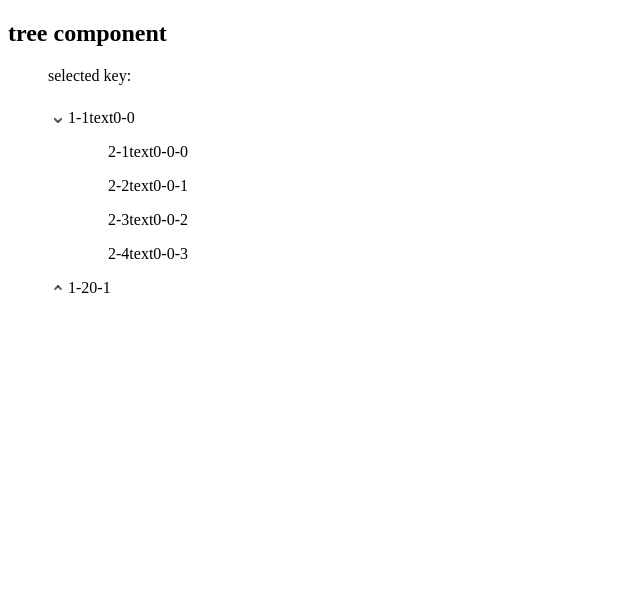
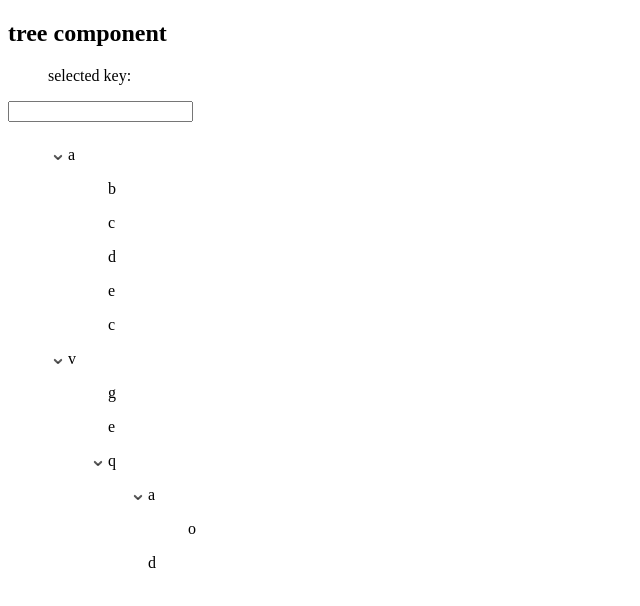
Before and after one commit to wanghewanghe/react-immer-tree, a React app: page / in a window 1280 px wide. Shown: the whole page, without its empty margins (0-640 px from the left). Built offline with nearby package versions, Linux system fonts and the light colour scheme; a small style sheet from the web is missing.

Commit message:
[feature]search node

```diff
--- a/index.scss
+++ b/index.scss
@@ -8,7 +8,7 @@
   .tree-children {
     max-height: 0;
     overflow: hidden;
-    transition: max-height .5s;
+    transition: max-height .4s;
   }
 
   &.tree-node-open {
@@ -17,17 +17,17 @@
         &::before {
           transform: rotate(45deg) translateX(2px);
           background-image: linear-gradient(to right, rgba(0, 0, 0, 0.65), rgba(0, 0, 0, 0.65));
-          transition: background 0.3s cubic-bezier(0.645, 0.045, 0.355, 1), transform 0.3s cubic-bezier(0.645, 0.045, 0.355, 1), top 0.3s cubic-bezier(0.645, 0.045, 0.355, 1), -webkit-transform 0.3s cubic-bezier(0.645, 0.045, 0.355, 1);
+          transition: background 0.2s cubic-bezier(0.645, 0.045, 0.355, 1), transform 0.2s cubic-bezier(0.645, 0.045, 0.355, 1), top 0.2s cubic-bezier(0.645, 0.045, 0.355, 1), -webkit-transform 0.2s cubic-bezier(0.645, 0.045, 0.355, 1);
         }
         &:after {
           transform: rotate(-45deg) translateX(-2px);
           background-image: linear-gradient(to right, rgba(0, 0, 0, 0.65), rgba(0, 0, 0, 0.65));
-          transition: background 0.3s cubic-bezier(0.645, 0.045, 0.355, 1), transform 0.3s cubic-bezier(0.645, 0.045, 0.355, 1), top 0.3s cubic-bezier(0.645, 0.045, 0.355, 1), -webkit-transform 0.3s cubic-bezier(0.645, 0.045, 0.355, 1);
+          transition: background 0.2s cubic-bezier(0.645, 0.045, 0.355, 1), transform 0.2s cubic-bezier(0.645, 0.045, 0.355, 1), top 0.2s cubic-bezier(0.645, 0.045, 0.355, 1), -webkit-transform 0.2s cubic-bezier(0.645, 0.045, 0.355, 1);
         }
       }
     }
     > .tree-children {
-      max-height: 999px;
+      max-height: 9999px;
     }
   }
 }
@@ -44,7 +44,7 @@
     width: 20px;
     height: 33px;
 
-    transition: transform 0.3s cubic-bezier(0.645, 0.045, 0.355, 1), -webkit-transform 0.3s cubic-bezier(0.645, 0.045, 0.355, 1);
+    transition: transform 0.2s cubic-bezier(0.645, 0.045, 0.355, 1), -webkit-transform 0.2s cubic-bezier(0.645, 0.045, 0.355, 1);
 
     &:before, &:after {
       content: '';
@@ -59,11 +59,11 @@
     }
     &:before {
       transform: rotate(-45deg) translateX(2px);
-      transition: background 0.3s cubic-bezier(0.645, 0.045, 0.355, 1), transform 0.3s cubic-bezier(0.645, 0.045, 0.355, 1), top 0.3s cubic-bezier(0.645, 0.045, 0.355, 1), -webkit-transform 0.3s cubic-bezier(0.645, 0.045, 0.355, 1);
+      transition: background 0.2s cubic-bezier(0.645, 0.045, 0.355, 1), transform 0.2s cubic-bezier(0.645, 0.045, 0.355, 1), top 0.2s cubic-bezier(0.645, 0.045, 0.355, 1), -webkit-transform 0.2s cubic-bezier(0.645, 0.045, 0.355, 1);
     }
     &:after {
       transform: rotate(45deg) translateX(-2px);
-      transition: background 0.3s cubic-bezier(0.645, 0.045, 0.355, 1), transform 0.3s cubic-bezier(0.645, 0.045, 0.355, 1), top 0.3s cubic-bezier(0.645, 0.045, 0.355, 1), -webkit-transform 0.3s cubic-bezier(0.645, 0.045, 0.355, 1);
+      transition: background 0.2s cubic-bezier(0.645, 0.045, 0.355, 1), transform 0.2s cubic-bezier(0.645, 0.045, 0.355, 1), top 0.2s cubic-bezier(0.645, 0.045, 0.355, 1), -webkit-transform 0.2s cubic-bezier(0.645, 0.045, 0.355, 1);
     }
   }
   .node-text {
--- a/src/Tree.js
+++ b/src/Tree.js
@@ -3,49 +3,10 @@ import TreeNode from "./TreeNode";
 import produce from 'immer'
 import { closeMenu, getDropPosition, getNodeByIndexArr, produceNewData, recursiveTreeData } from "./utils";
 
-const data = [
-  {
-    name: '1-1text',
-    state: {
-      isOpen: true,
-    },
-    children: [
-      { name: '2-1text', id: 21 },
-      { name: "2-2text", id: 22 },
-      {
-        name: '2-3text',
-        // children: [
-        //   {
-        //     name: '3-1text', children: [
-        //       { name: '4-1text' }
-        //     ]
-        //   },
-        //   { name: '3-2text' }
-        // ]
-      },
-      { name: "2-4text" },
-    ],
-  }, {
-    name: '1-2',
-    children: [
-      { name: '2-1text', id: 21 },
-      { name: "2-2text", id: 22 },
-      {
-        name: '2-3text', children: [
-          {
-            name: '3-1text', children: [
-              { name: '4-1text' }
-            ]
-          },
-          { name: '3-2text' }
-        ]
-      }
-    ],
-  }
-]
+const data = [{"name":"a","key":"0-0","children":[{"name":"b","key":"0-0-0"},{"name":"c","key":"0-0-1"},{"name":"d","key":"0-0-2"},{"name":"e","key":"0-0-3"},{"name":"c","key":"0-0-4"}]},{"name":"v","key":"0-1","children":[{"name":"g","key":"0-1-0"},{"name":"e","key":"0-1-1"},{"name":"q","key":"0-1-2","children":[{"name":"a","key":"0-1-2-0","children":[{"name":"o","key":"0-1-2-0-0"}]},{"name":"d","key":"0-1-2-1"}]}]}]
 
 const NODE_DEFAULT_STATE = {
-  isOpen: false,
+  isOpen: true,
   isDisabled: false,
   isChecked: false,
 }
@@ -92,14 +53,49 @@ export default class Tree extends React.Component {
     onChecked: () => {},
     onUnchecked: () => {},
   }
+  original_data = setDefaultState(data)
   state = {
-    data: setDefaultState(data),
+    data: this.original_data,
     selected: [],
     active_key: '',
+    no_search_data: false,
+    matched_keys: [],
   }
 
   drag_node_key = ''
   drag_relative_index = 0
+  keyTextMap = {}
+
+  componentDidMount() {
+    console.log(this.keyTextMap)
+  }
+
+  searchNode = e => {
+    if (e.keyCode === 13) {
+      if (e.target.value !== '') {
+        const matched_keys = Object.entries(this.keyTextMap).reduce((result, o) => {
+          if (o[1].includes(e.target.value)) {
+            o[0].split('-').reduce((key, index) => {
+              const res = key + '-' + index
+              result.push(res)
+              return res
+            })
+          }
+          return result
+        }, [])
+        // console.log(matched_keys)
+        this.setState({
+          matched_keys,
+          no_search_data: !matched_keys.length,
+        })
+      } else {
+        this.setState({
+          matched_keys: [],
+          no_search_data: false,
+        })
+      }
+    }
+  }
 
   addNode = (key) => {
     if (this.props.beforeAdd()) {
@@ -400,6 +396,8 @@ export default class Tree extends React.Component {
       data,
       selected,
       active_key,
+      no_search_data,
+      matched_keys,
     } = this.state
     const {
       hasOperate,
@@ -415,6 +413,8 @@ export default class Tree extends React.Component {
             )
           }
         </ul>
+        <input type="text" onKeyUp={this.searchNode}/>
+        {no_search_data && <p>没有匹配的对象</p>}
         <ul onClick={(e) => hasOperate && this.toggleActive(e)}>
           <TreeNode data={data}
                     toggleNode={this.toggleNode}
@@ -427,6 +427,8 @@ export default class Tree extends React.Component {
                     dragEnter={this.dragEnter}
                     dragOver={this.dragOver}
                     moveNode={this.moveNode}
+                    keyTextMap={this.keyTextMap}
+                    matchedKeys={matched_keys}
           />
         </ul>
         <ul className="operate-menu" onClick={e => e.stopPropagation()}>
--- a/src/TreeNode.js
+++ b/src/TreeNode.js
@@ -14,6 +14,8 @@ const TreeNode = ({ data, parentKey = 0, ...others }) => {
     moveNode,
     dragOver,
     dragEnter,
+    keyTextMap,
+    matchedKeys,
   } = others
   const treeNodeWrapClassnames = ({isOpen}) => classnames({
     'tree-node-wrap': true,
@@ -34,8 +36,11 @@ const TreeNode = ({ data, parentKey = 0, ...others }) => {
   return data.map((node, idx) => {
     const key = `${parentKey}-${idx}`
     const hasChildren = node.children && node.children.length > 0
+    keyTextMap[key] = node.name
     return (
       <li key={key} className={treeNodeWrapClassnames(node.state)}>
+        {
+          (matchedKeys.length ? matchedKeys.some(o => o === key) : true) &&
           <div className="tree-node">
             {
               hasChildren && !node.state.isDisabled ?
@@ -56,7 +61,7 @@ const TreeNode = ({ data, parentKey = 0, ...others }) => {
                  }}
                  onDrop={moveNode}
             >
-            {node.name}{key}
+              <span>{node.name}</span>
               {hasOperate && <i className="iconfont icon-menu"
                                 onClick={openMenu}
                                 onDragOver={e => e.stopPropagation()}
@@ -65,6 +70,7 @@ const TreeNode = ({ data, parentKey = 0, ...others }) => {
               {hasCheckbox && node.state.isChecked && <i className="iconfont icon-roundcheckfill" />}
             </div>
           </div>
+        }
 
         {
           hasChildren &&
```
Lines whose indentation alone changed are shown as unchanged.
